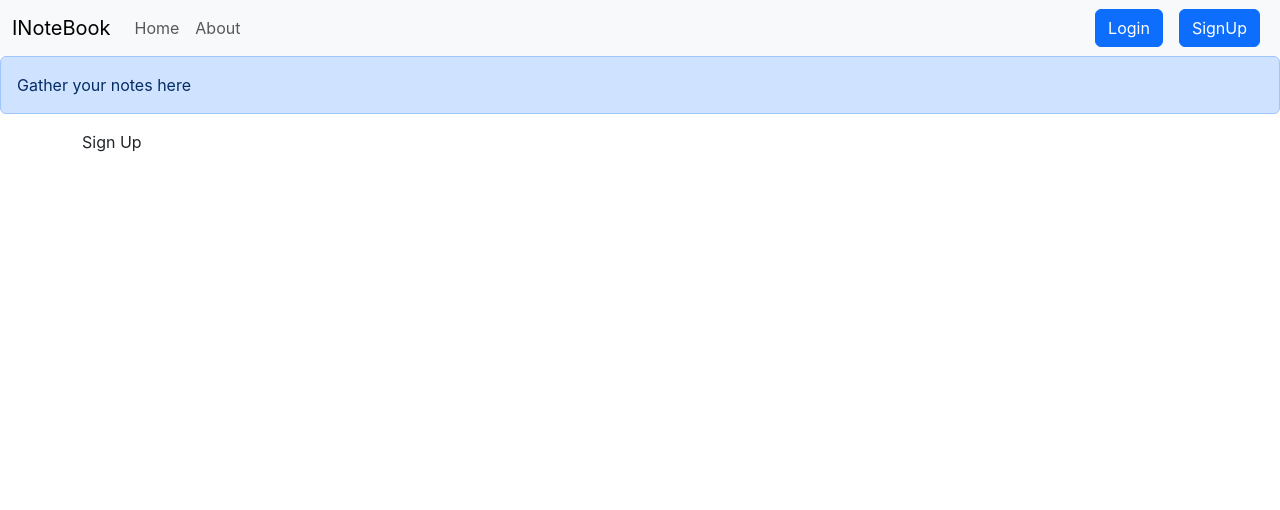
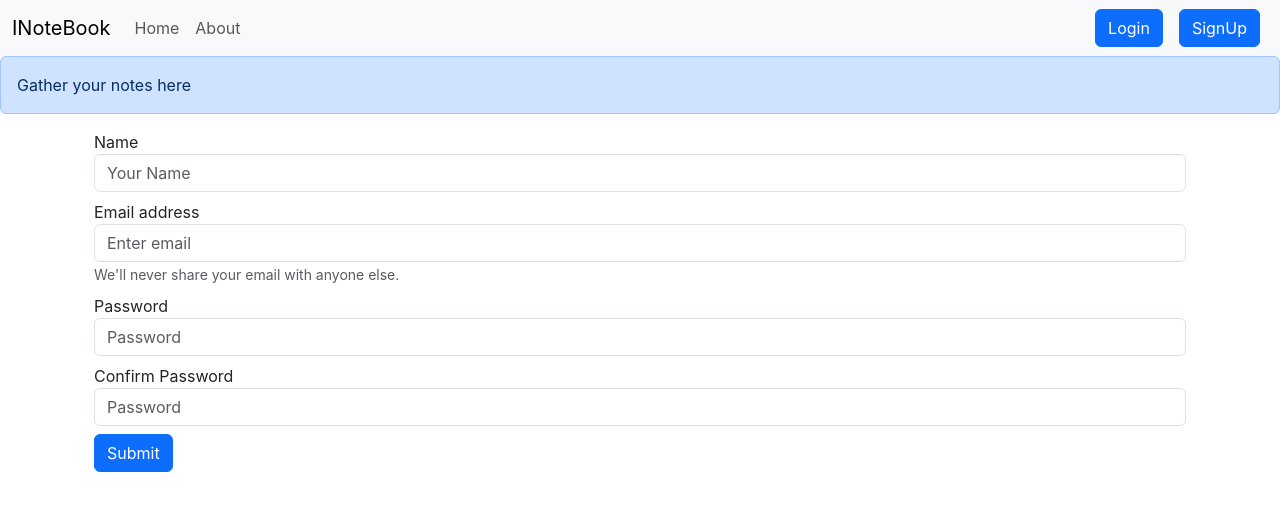
Before and after one commit to Kritim-123/inotebook, a React (Create React App) app: page /signup in a window 1280 px wide. Shown: the top 510 px of the page. Built offline with nearby package versions, Linux system fonts and the light colour scheme.

Commit message:
User can now signup and data is also added in the server

```diff
--- a/src/components/Signup.js
+++ b/src/components/Signup.js
@@ -1,11 +1,118 @@
-import React from 'react'
+import React, { useState } from "react";
+import { useNavigate } from "react-router-dom";
 
 const Signup = () => {
+
+  const [credentials, setcredentials] = useState({name: "", email: "", password: "", cpassword: ""});
+  let navigate = useNavigate();
+
+  const handleSubmit = async (e) => {
+    e.preventDefault();
+    const {name, email, password, cpassword} = credentials;
+
+    if(password !== cpassword){
+        alert("Passwords doesnot match");
+        return;
+    }
+
+    const response = await fetch("http://localhost:2700/api/auth/createUser", {
+
+      method: "POST",
+
+      headers: {
+        "Content-Type": "application/json",
+      },
+
+      body: JSON.stringify({
+        name, email, password
+      }),
+    });
+
+    const json = await response.json();
+
+    console.log(json);
+
+    if (json.success) {
+      //redirect
+      console.log("Success");
+
+      localStorage.setItem("token", json.authToken);
+      navigate("/");
+    } else {
+      alert("Invalid Credentials");
+    }
+  };
+
+  const onChange = (e) => {
+    setcredentials({ ...credentials, [e.target.name]: e.target.value });
+  };
   return (
-    <div>
-      Sign Up
+    <div className="container">
+      <form onSubmit={handleSubmit}>
+        <div className="form-group my-2">
+          <label htmlFor="name">Name</label>
+          <input
+            type="text"
+            className="form-control"
+            id="name"
+            placeholder="Your Name"
+            onChange={onChange}
+            name = "name"
+            value = {credentials.name}
+          />
+        </div>
+        <div className="form-group my-2">
+          <label htmlFor="email">Email address</label>
+          <input
+            type="email"
+            className="form-control"
+            id="email"
+            aria-describedby="emailHelp"
+            placeholder="Enter email"
+            onChange={onChange}
+            name = "email"
+            value = {credentials.email}
+          />
+
+          <small id="emailHelp" className="form-text text-muted">
+            We'll never share your email with anyone else.
+          </small>
+        </div>
+        <div className="form-group my-2">
+          <label htmlFor="cpassword">Password</label>
+          <input
+            type="password"
+            className="form-control"
+            id="password"
+            placeholder="Password"
+            onChange={onChange}
+            name = "password"
+            value = {credentials.password}
+            minLength={5}
+            required
+          />
+        </div>
+
+        <div className="form-group">
+          <label htmlFor="cpassword">Confirm Password</label>
+          <input
+            type="password"
+            className="form-control"
+            id="cpassword"
+            placeholder="Password"
+            name = "cpassword"
+            value = {credentials.cpassword}
+            onChange={onChange}
+            minLength={5}
+            required
+          />
+        </div>
+        <button type="submit" className="btn btn-primary my-2">
+          Submit
+        </button>
+      </form>
     </div>
-  )
-}
+  );
+};
 
-export default Signup
+export default Signup;
```
Also changed, not shown: 1 other file (tests, documents, lock files or other folders).
